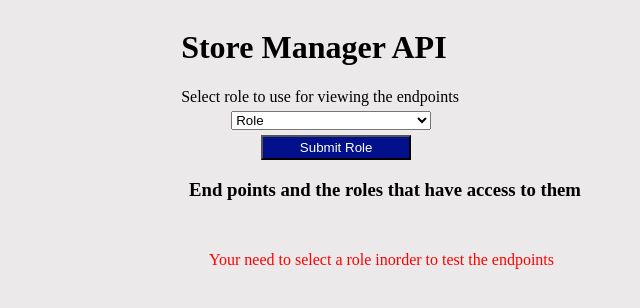
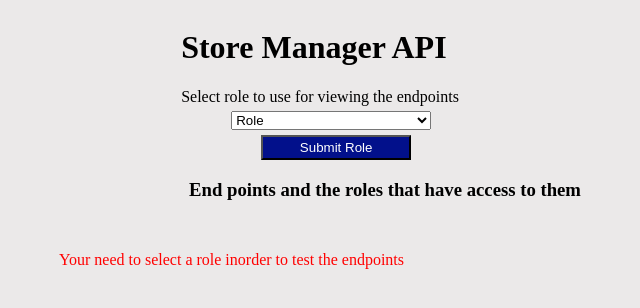
Before and after one commit to nuwagalb/Store-Manager, a Flask app: page / in a window 1280 px wide. Shown: the top 308 px of the page, without its empty margins (320-960 px from the left). Run offline with Flask 2, Linux system fonts and the light colour scheme.

Commit message:
modify styles.css file

```diff
--- a/static/css/styles.css
+++ b/static/css/styles.css
@@ -8,7 +8,6 @@
 
 .visitor-message {
     margin-top: 50px;
-    margin-left: 150px;
     box-sizing: border-box;
 }
 
```
